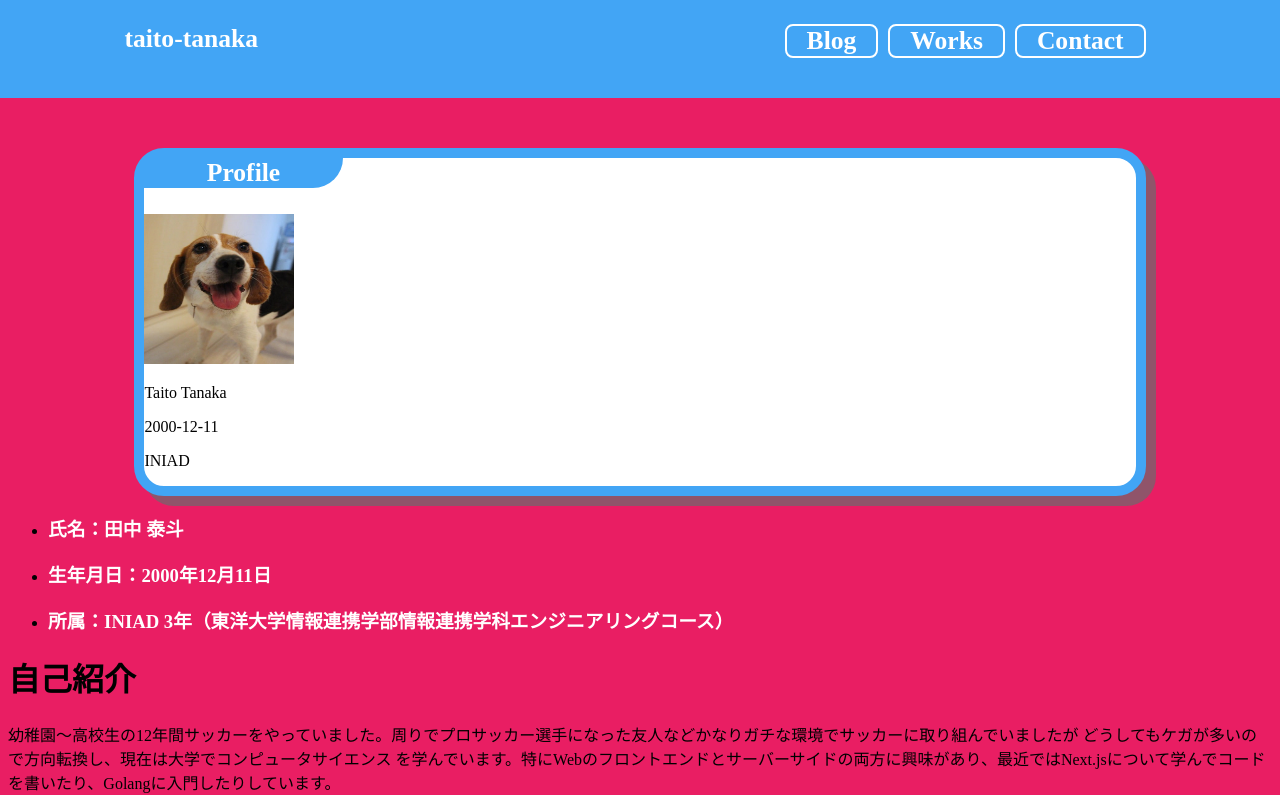
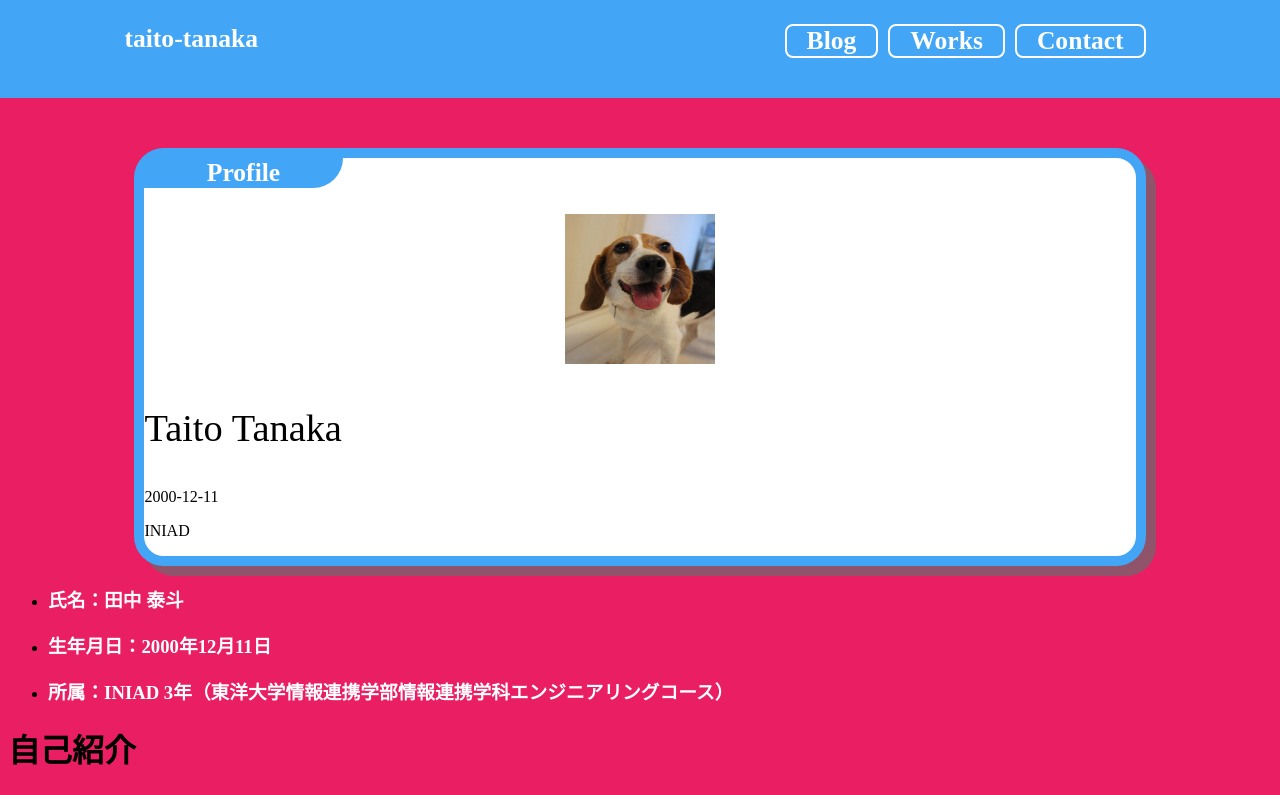
Before and after one commit to taitotnk/taito-t, a Next.js app: page / in a window 1280 px wide. Shown: the top 795 px of the page. Built offline with nearby package versions, Linux system fonts and the light colour scheme.

Commit message:
プロフィールカード上のスタイルを効かせる

```diff
--- a/src/components/organisms/Profile.tsx
+++ b/src/components/organisms/Profile.tsx
@@ -6,6 +6,7 @@ import styles from "../../styles/Profile.module.scss";
 const Profile: React.VFC<ProfileType> = ({ name, img, birth, university }) => {
   return (
     <>
+      <div className={styles.img_wrap}>
         <Image
           src={img}
           height={150}
@@ -13,7 +14,8 @@ const Profile: React.VFC<ProfileType> = ({ name, img, birth, university }) => {
           alt="profile-img"
           className={styles.img}
         />
-      <p>{name}</p>
+      </div>
+      <p className={styles.name}>{name}</p>
       <p>{birth}</p>
       <p>{university}</p>
     </>
--- a/src/styles/Profile.module.scss
+++ b/src/styles/Profile.module.scss
@@ -1,7 +1,10 @@
-.img {
+@import "../styles//constance.scss";
+
+.img_wrap {
     text-align: center;
+
 }
 
 .name {
-    font-size: large;
+    font-size: $h3;
 }
```
Lines whose indentation alone changed are shown as unchanged.
